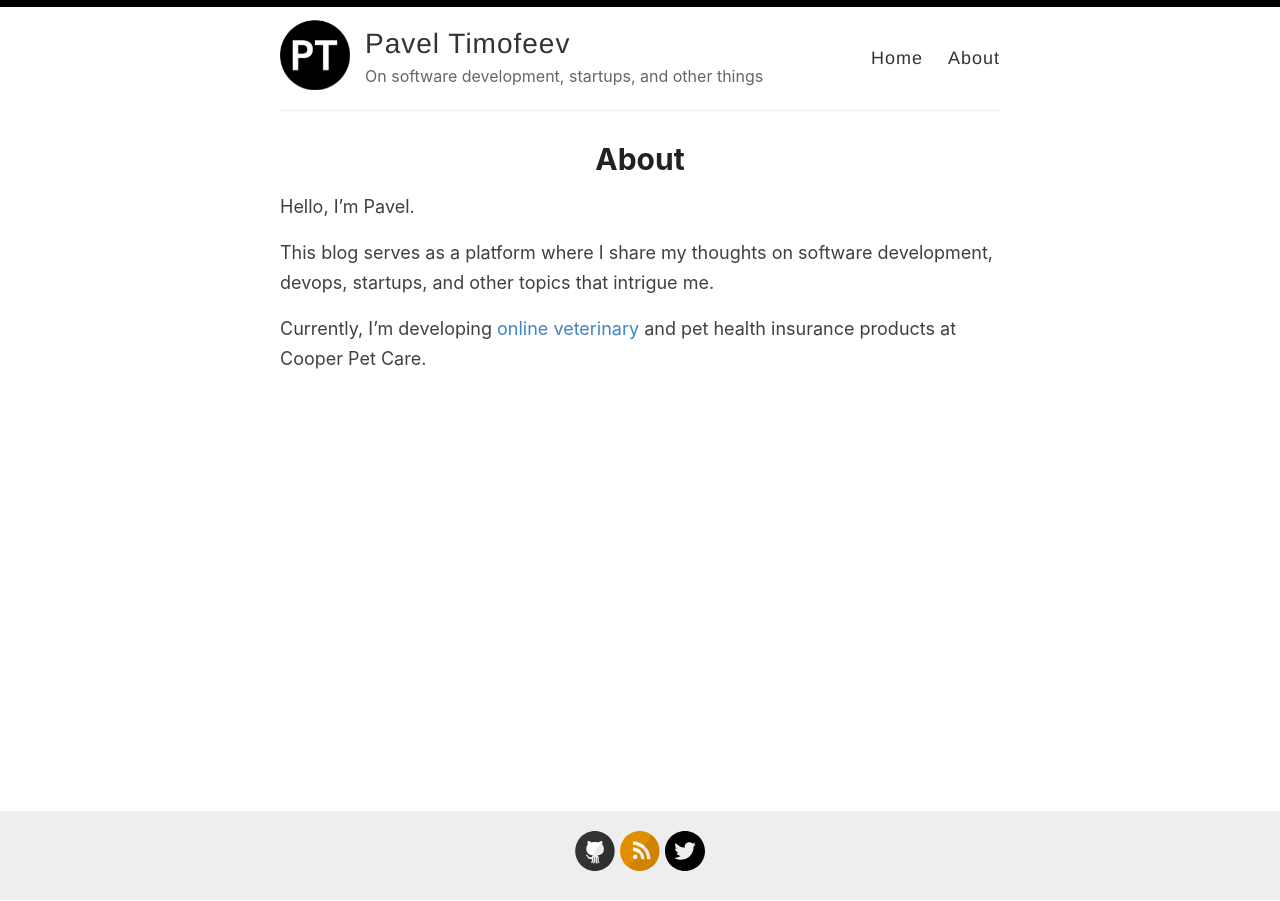
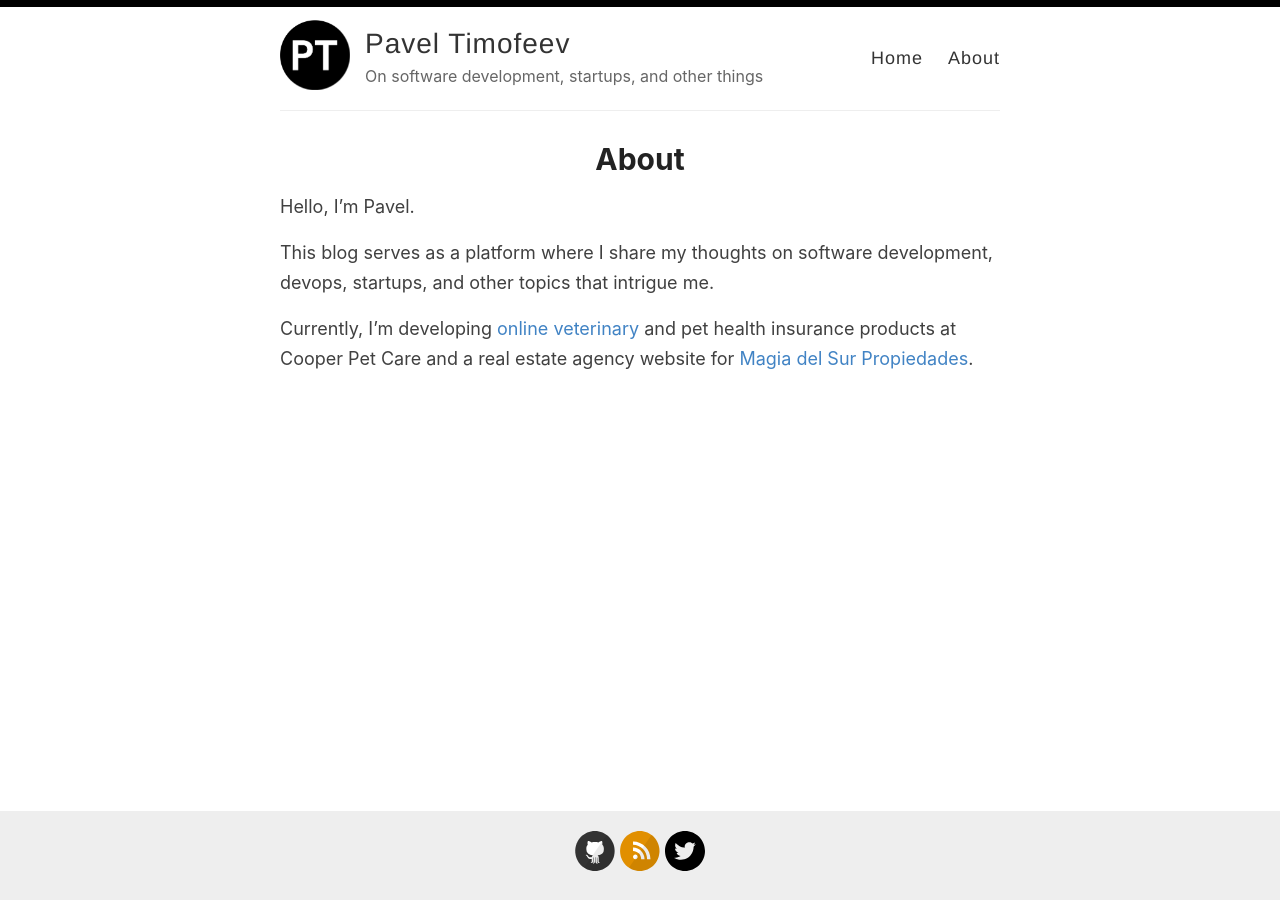
Before and after one commit to ptcodes/ptcodes.github.io, a Jekyll site: the page built from _pages/about.md, in a window 1280 px wide. Built offline with Jekyll 4.4.1, drawn with Linux system fonts in a browser that asks for light colours.

Commit message:
add a link to magiadelsurpropiedades

```diff
--- a/_pages/about.md
+++ b/_pages/about.md
@@ -8,4 +8,4 @@ Hello, I'm Pavel.
 
 This blog serves as a platform where I share my thoughts on software development, devops, startups, and other topics that intrigue me.
 
-Currently, I'm developing [online veterinary](https://cooperpetcare.com) and pet health insurance products at Cooper Pet Care.
+Currently, I'm developing [online veterinary](https://cooperpetcare.com) and pet health insurance products at Cooper Pet Care and a real estate agency website for [Magia del Sur Propiedades](https://magiadelsurpropiedades.cl).
```
